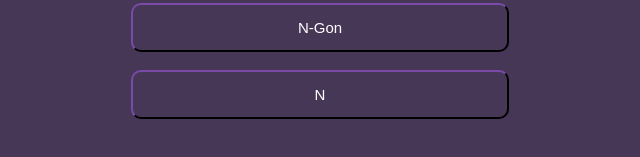
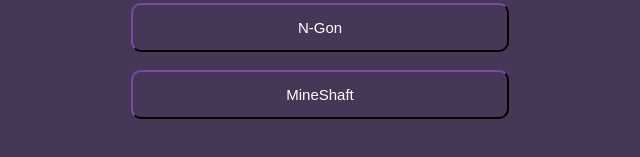
Before and after one commit to miner8498/Trutle, a plain HTML site: page index.html in a window 1280 px wide. Shown: the part 341-498 px from the top of the page, 320-960 px from the left. Drawn offline with Linux system fonts and the light colour scheme.

Commit message:
Update index.html

```diff
--- a/index.html
+++ b/index.html
@@ -27,7 +27,7 @@
     <br>
     <a  href="https://miner8498.github.io/n-gon/"> <button class="test"> N-Gon </button></a>
     <br>
-    <a  href="https://miner8498.github.io/Trutle/index (3).html"> <button class="test"> N</button></a>
+    <a  href="https://miner8498.github.io/Trutle/index (3).html"> <button class="test"> MineShaft</button></a>
     <br>
 
 </desc-btn>
```
